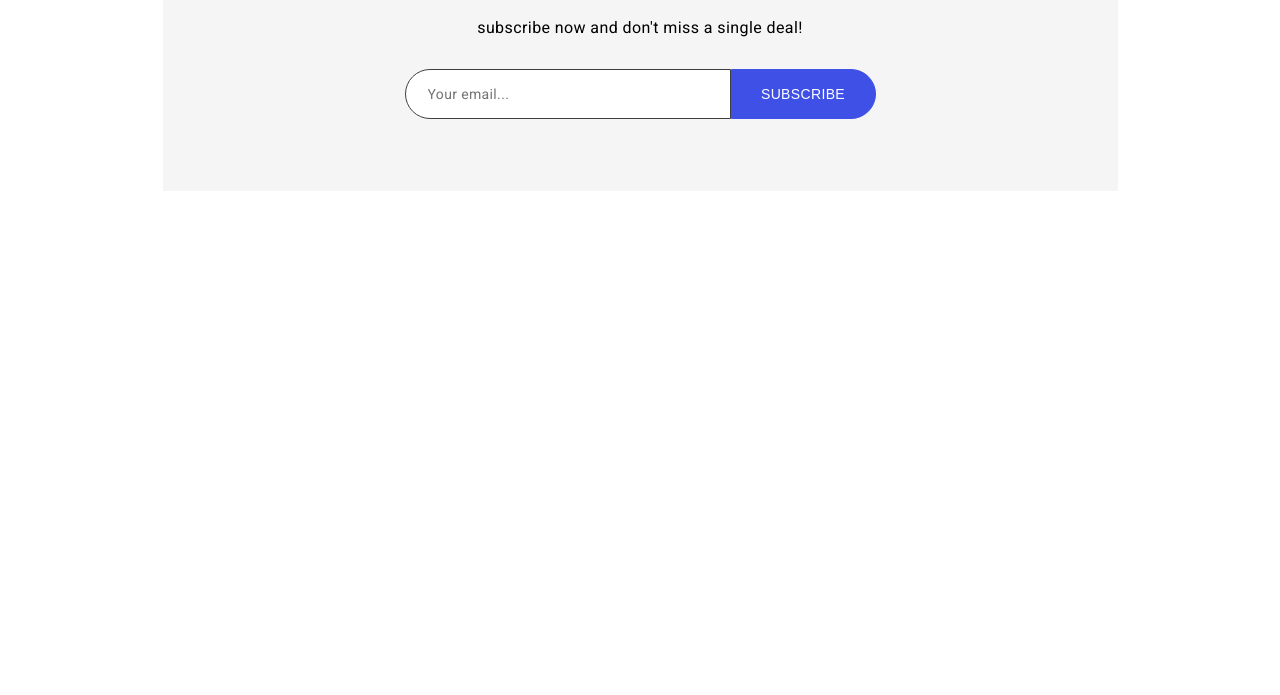
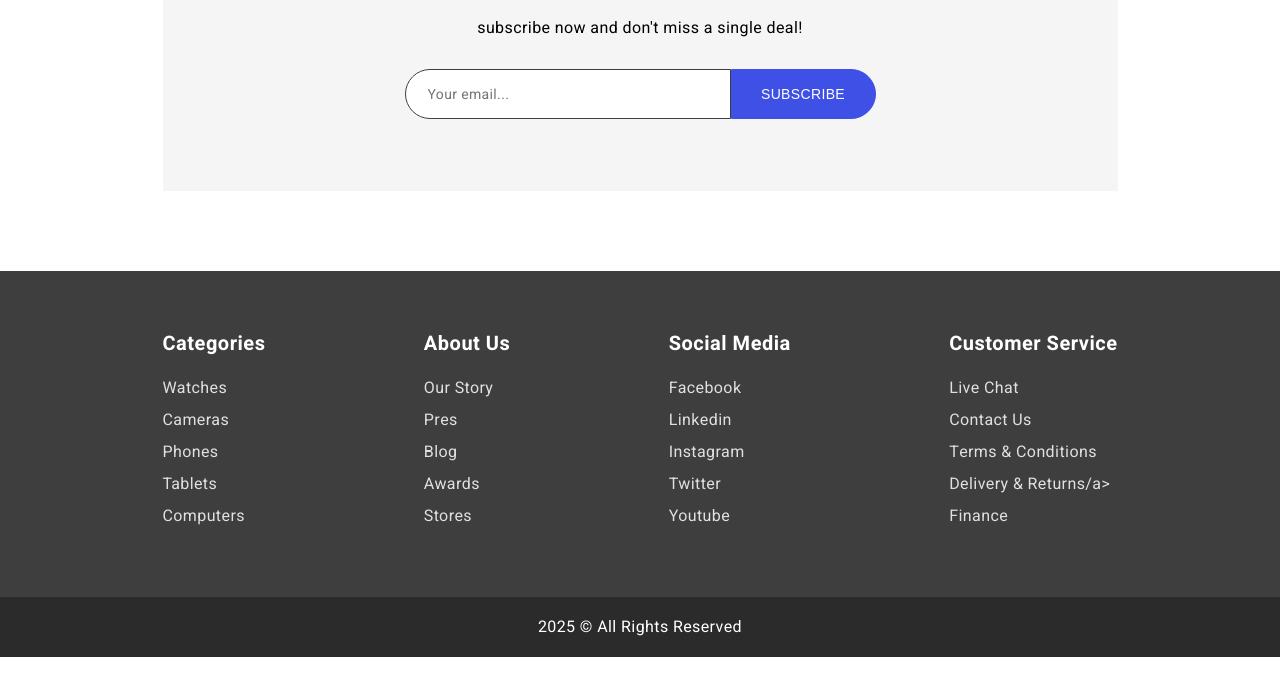
Before and after one commit to Duarte-753/Project-2-Tech-Homepage, a plain HTML site: page index.html in a window 1280 px wide. Shown: the part 1493-2188 px from the top of the page. After the commit the page ends 2150 px from the top, so only its background shows below. Drawn offline with Linux system fonts and the light colour scheme.

Commit message:
Feito o footer

```diff
--- /dev/null
+++ b/css/footer.css
@@ -0,0 +1,49 @@
+
+footer .bottom-nav {
+ padding: 60px 0;
+ background-color: #3e3e3e;
+}
+
+footer .bottom-nav .container {
+    max-width: 955px;
+    display: flex;
+    justify-content: space-between;
+}
+
+footer .bottom-nav ul {
+    list-style: none;
+}
+
+footer .bottom-nav ul li.list-title {
+    font-size: 20px;
+    font-weight: 700;
+    letter-spacing: 0.5px;
+    line-height: 26px;
+    margin-top: 0;
+    margin-bottom: 20px;
+    color: #fff;
+}
+
+footer .bottom-nav ul li a {
+    color: #e0e0e0;
+    font-size: 16px;
+    letter-spacing: 0.4px;
+    line-height: 22px;
+    margin-top: 0;
+    margin-bottom: 10px;
+    text-decoration: none;
+    display: block;
+}
+
+
+footer .copyright-text {
+    color: white;
+    background-color: #2b2b2b;
+    height: 60px;
+    display: flex;
+    align-items: center;
+    justify-content: center;
+    font-size: 16px;
+    letter-spacing: 0.4px;
+    line-height: 22px;
+}
--- a/css/styles.css
+++ b/css/styles.css
@@ -2,11 +2,11 @@
 @import url(hero.css);
 @import url(bestSellers.css);
 @import url(newsletter.css);
+@import url(footer.css);
 
 body {
     margin: 0;
     font-family: 'Heebo', sans-serif;
-    min-height: 3000px;
     padding-top: 80px;
 }
 
--- a/index.html
+++ b/index.html
@@ -105,6 +105,52 @@
         </form>
     </section>
 
+    <footer>
+        <div class="bottom-nav">
+            <div class="container">
+                <ul>
+                    <li class="list-title">Categories</li>
+                    <li><a href="#">Watches</a></li>
+                    <li><a href="#">Cameras</a></li>
+                    <li><a href="#">Phones</a></li>
+                    <li><a href="#">Tablets</a></li>
+                    <li><a href="#">Computers</a></li>
+                </ul>
+
+                <ul>
+                    <li class="list-title">About Us</li>
+                    <li><a href="#">Our Story</a></li>
+                    <li><a href="#">Pres</a></li>
+                    <li><a href="#">Blog</a></li>
+                    <li><a href="#">Awards</a></li>
+                    <li><a href="#">Stores</a></li>
+                </ul>
+
+                <ul>
+                    <li class="list-title">Social Media</li>
+                    <li><a href="#">Facebook</a></li>
+                    <li><a href="#">Linkedin</a></li>
+                    <li><a href="#">Instagram</a></li>
+                    <li><a href="#">Twitter</a></li>
+                    <li><a href="#">Youtube</a></li>
+                </ul>
+
+                <ul>
+                    <li class="list-title">Customer Service</li>
+                    <li><a href="#">Live Chat</a></li>
+                    <li><a href="#">Contact Us</a></li>
+                    <li><a href="#">Terms & Conditions</a></li>
+                    <li><a href="#">Delivery & Returns/a></li>
+                    <li><a href="#">Finance</a></li>
+                </ul>
+
+            </div>
+        </div>
+        <div class="copyright-text">
+              2025 &copy; All Rights Reserved
+        </div>
+    </footer>
+
 </body>
 
 </html>
```
